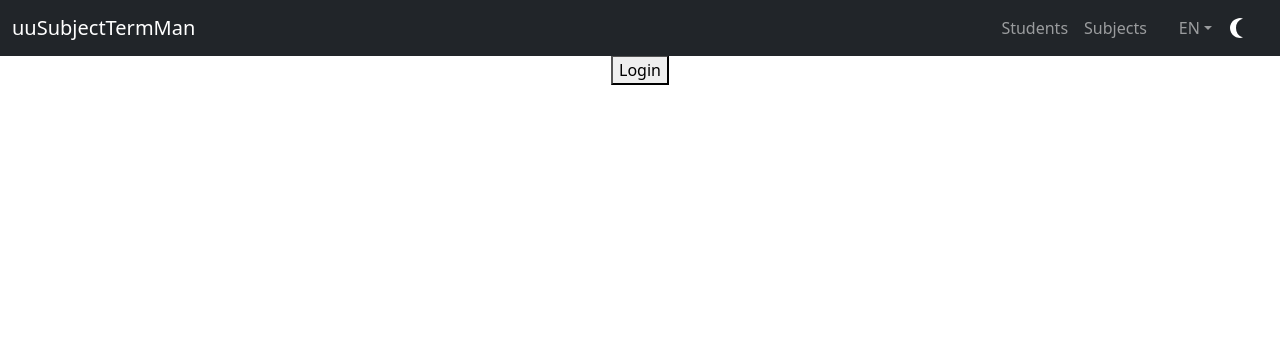
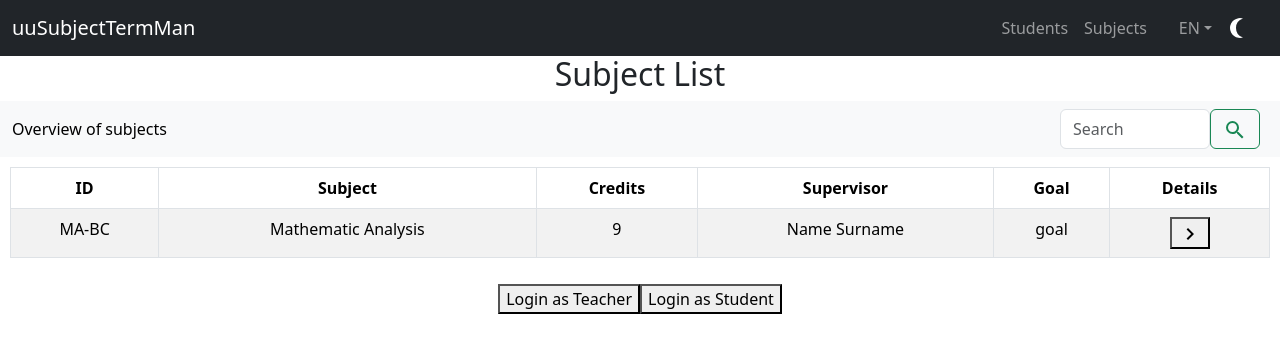
Before and after one commit to kolumber23/SubjectTermMan_Team2, a React (Create React App) app in the folder client/: page /subject in a window 1280 px wide. Shown: the top 352 px of the page. Built offline with nearby package versions, Linux system fonts and the light colour scheme.

Commit message:
dodani studentu

```diff
--- a/client/src/App.js
+++ b/client/src/App.js
@@ -1,4 +1,5 @@
-import React, { useState } from "react";
+import './App.css';
+import React from "react";
 import { Outlet, useNavigate } from 'react-router-dom';
 import 'bootstrap/dist/css/bootstrap.min.css';
 import Navbar from "react-bootstrap/Navbar";
@@ -7,36 +8,12 @@ import NavDropdown from "react-bootstrap/NavDropdown";
 import Container from "react-bootstrap/Container";
 import Offcanvas from "react-bootstrap/Offcanvas";
 import Icon from '@mdi/react';
-import { mdiWhiteBalanceSunny, mdiMoonWaningCrescent } from '@mdi/js';
-import LoginModal from "./components/LoginModal"; // Import the LoginModal component
-import './App.css'; // Import CSS file
+import { mdiMoonWaningCrescent } from '@mdi/js';
+import SubjectList from "./bricks/SubjectList"; // Import SubjectList component
+import SubjectDetails from "./bricks/SubjectDetails"; // Import SubjectDetails component
 
 function App() {
-  let navigate = useNavigate();
-  const [loggedIn, setLoggedIn] = useState(false); // State to track login status
-  const [showLoginModal, setShowLoginModal] = useState(false); // State to control the visibility of the login modal
-
-  // Function to handle login
-  const handleLogin = () => {
-    // For simplicity, let's assume authentication is successful
-    setLoggedIn(true);
-    setShowLoginModal(false); // Close the login modal after successful login
-  };
-
-  // Function to handle logout
-  const handleLogout = () => {
-    setLoggedIn(false);
-  };
-
-  // Function to navigate to the subject details page
-  const openSubjectDetails = () => {
-    navigate("/subject-details");
-  };
-
-  // Function to handle opening login modal
-  const handleLoginButtonClick = () => {
-    setShowLoginModal(true);
-  };
+  const navigate = useNavigate();
 
   return (
     <div className="App">
@@ -48,22 +25,20 @@ function App() {
         variant="dark"
       >
         <Container fluid>
-          <Navbar.Brand onClick={() => navigate("/")}>  uuSubjectTermMan  </Navbar.Brand>
+          <Navbar.Brand onClick={() => navigate("/")}>uuSubjectTermMan</Navbar.Brand>
           <Navbar.Toggle aria-controls={`offcanvasNavbar-expand-sm`} />
           <Navbar.Offcanvas id={`offcanvasNavbar-expand-sm`}>
             <Offcanvas.Header closeButton>
-              <Offcanvas.Title id={`offcanvasNavbarLabel-expand-sm`}>
-                uuSubjectTermMan
-              </Offcanvas.Title>
+              <Offcanvas.Title id={`offcanvasNavbarLabel-expand-sm`}>uuSubjectTermMan</Offcanvas.Title>
             </Offcanvas.Header>
             <Offcanvas.Body>
               <Nav className="justify-content-end flex-grow-1 pe-3 d-flex align-items-center">
-                <Nav.Link href="/student">  Students  </Nav.Link>
-                <Nav.Link href="/subject">  Subjects   </Nav.Link>
+                <Nav.Link href="/student">Students</Nav.Link>
+                <Nav.Link href="/subject">Subjects</Nav.Link>
                 <span className='me-3'></span>
                 <NavDropdown title="EN" id="basic-nav-dropdown" noCaret>
-                  <NavDropdown.Item href="#en">English     EN</NavDropdown.Item>
-                  <NavDropdown.Item href="#sk">Čeština     CZ</NavDropdown.Item>
+                  <NavDropdown.Item href="#en">English EN</NavDropdown.Item>
+                  <NavDropdown.Item href="#sk">Čeština CZ</NavDropdown.Item>
                 </NavDropdown>
                 <span className="me-2"></span>
                 <Icon path={mdiMoonWaningCrescent} size={1} color="white"/>
@@ -73,13 +48,8 @@ function App() {
         </Container>
       </Navbar>
 
-      {/* Render Login modal */}
-      <LoginModal show={showLoginModal} onClose={() => setShowLoginModal(false)} onLogin={handleLogin} />
-
-      {/* Render components based on login status */}
-      {!loggedIn && <button onClick={handleLoginButtonClick}>Login</button>}
-      {loggedIn && <Outlet />}
-
+      {/* Outlet for rendering nested routes */}
+      <Outlet />
     </div>
   );
 }
--- /dev/null
+++ b/client/src/bricks/SubjectDetailsModal.js
@@ -0,0 +1,48 @@
+import React from "react";
+import Modal from "react-bootstrap/Modal";
+import Button from "react-bootstrap/Button";
+import SubjectDetails from "./SubjectDetails";
+
+function SubjectDetailsModal({ show, onHide, subjectDetails, loggedInUser }) {
+  if (!subjectDetails || !subjectDetails.subjectId) {
+    return (
+      <Modal show={show} onHide={onHide}>
+        <Modal.Header closeButton>
+          <Modal.Title>Error</Modal.Title>
+        </Modal.Header>
+        <Modal.Body>Subject details not found.</Modal.Body>
+        <Modal.Footer>
+          <Button variant="secondary" onClick={onHide}>
+            Close
+          </Button>
+        </Modal.Footer>
+      </Modal>
+    );
+  }
+
+  // Check if loggedInUser exists and has a role property
+  const userRole = loggedInUser?.role || '';
+
+  return (
+    <Modal show={show} onHide={onHide} size="lg">
+      <Modal.Header closeButton>
+        <Modal.Title>Subject Details</Modal.Title>
+      </Modal.Header>
+      <Modal.Body>
+        {/* Pass loggedInUser prop to SubjectDetails component */}
+        <SubjectDetails subjectId={subjectDetails.subjectId} loggedInUser={loggedInUser} />
+      </Modal.Body>
+      <Modal.Footer>
+        <Button variant="secondary" onClick={onHide}>
+          Close
+        </Button>
+        {/* Render additional buttons based on user role */}
+        {userRole === 'teacher' && (
+          <Button variant="primary">Add Assignment</Button>
+        )}
+      </Modal.Footer>
+    </Modal>
+  );
+}
+
+export default SubjectDetailsModal;
--- a/client/src/bricks/SubjectList.js
+++ b/client/src/bricks/SubjectList.js
@@ -1,27 +1,20 @@
-// SubjectList.js
 import React, { useState, useMemo } from "react";
 import { Table, Navbar, Form, Button } from "react-bootstrap";
 import Icon from "@mdi/react";
 import { mdiMagnify, mdiChevronRight } from "@mdi/js";
-// Remove unused import statement for Link
-// import { Link, useNavigate } from "react-router-dom";
 
-import "../styles/styles.css"; // Corrected import statement
-
-export default function SubjectList({ subjectL }) {
+export default function SubjectList({ subjectL, onViewDetails }) {
   const [searchBy, setSearchBy] = useState("");
-  // Remove unused hook
-  // const navigate = useNavigate();
 
   const filteredSubjectL = useMemo(() => {
-    const filteredList = subjectL.filter((item) => {
+    if (!subjectL) return [];
+    return subjectL.filter((item) => {
       return (
         item.name.toLowerCase().includes(searchBy.toLowerCase()) ||
         item.supervisor.toLowerCase().includes(searchBy.toLowerCase()) ||
         item.goal.toLowerCase().includes(searchBy.toLowerCase())
       );
     });
-    return filteredList;
   }, [searchBy, subjectL]);
 
   function handleSearch(event) {
@@ -32,12 +25,6 @@ export default function SubjectList({ subjectL }) {
   function handleSearchDelete(event) {
     if (!event.target.value) setSearchBy("");
   }
-
-  // Function to open subject details
-  const openSubjectDetails = (subjectId) => {
-    // Remove navigate function as it's not used
-    // navigate(`/subject-details/${subjectId}`);
-  };
 
   return (
     <div>
@@ -78,7 +65,7 @@ export default function SubjectList({ subjectL }) {
               <th>Credits</th>
               <th>Supervisor</th>
               <th>Goal</th>
-              <th>Details</th> {/* New column for details */}
+              <th>Details</th>
             </tr>
           </thead>
           <tbody>
@@ -91,9 +78,8 @@ export default function SubjectList({ subjectL }) {
                   <td> {subject.supervisor} </td>
                   <td> {subject.goal} </td>
                   <td>
-                    {/* Button to open subject details */}
                     <button
-                      onClick={() => openSubjectDetails(subject.subjectId)}
+                      onClick={() => onViewDetails(subject.subjectId)}
                       className="details-button"
                     >
                       <Icon size={1} path={mdiChevronRight} />
--- a/client/src/routes/SubjectR.js
+++ b/client/src/routes/SubjectR.js
@@ -1,29 +1,72 @@
-// SubjectR.js
-import React from "react";
+import React, { useState } from "react";
 import SubjectList from "../bricks/SubjectList";
+import SubjectDetailsModal from "../bricks/SubjectDetailsModal";
 
 function SubjectR() {
-  const subjectL = [
+  const [selectedSubject, setSelectedSubject] = useState(null);
+  const [showModal, setShowModal] = useState(false);
+  const [loggedInUser, setLoggedInUser] = useState(null); // Initialize loggedInUser state
+
+  const onViewDetails = (subjectId) => {
+    console.log("Viewing details for subject ID:", subjectId);
+    setSelectedSubject(subjectId);
+    setShowModal(true);
+  };
+
+  // Function to log in as teacher
+  const loginAsTeacher = () => {
+    setLoggedInUser({ role: "teacher" });
+  };
+
+  // Function to log in as student
+  const loginAsStudent = () => {
+    setLoggedInUser({ role: "student" });
+  };
+
+  // Sample list of subjects with details
+  const subjectList = [
     {
-      "subjectId": "MA-BC",
-      "name": "Mathematic Analysis",
-      "credits": 9,
-      "supervisor": "Name Surname",
-      "goal": "goal",
-      "degree": "Bc",
-      "language": "cz",
-      "description": "description",
-      "subjectTermList": ["24-S01-MA-BC","24-S02-MA-BC", "23-W01-MA-BC"],
-      "school": "Unicorn University"
-    }
+      subjectId: "MA-BC",
+      name: "Mathematic Analysis",
+      credits: 9,
+      supervisor: "Name Surname",
+      goal: "goal",
+      degree: "Bc",
+      language: "cz",
+      description: "description",
+      subjectTermList: ["24-S01-MA-BC", "24-S02-MA-BC", "23-W01-MA-BC"],
+      school: "Unicorn University"
+    },
+    // Add more subjects here
   ];
 
   return (
     <div>
       <h2>Subject List</h2>
-      <SubjectList subjectL={subjectL}/>
+      <SubjectList subjectL={subjectList} onViewDetails={onViewDetails} />
+      <SubjectDetailsModal
+        show={showModal}
+        onHide={() => setShowModal(false)}
+        subjectDetails={
+          selectedSubject
+            ? subjectList.find((subject) => subject.subjectId === selectedSubject)
+            : null
+        }
+        loggedInUser={loggedInUser} // Pass loggedInUser prop to SubjectDetailsModal
+      />
+      {/* Login buttons */}
+      {loggedInUser === null && (
+        <>
+          <button onClick={loginAsTeacher}>Login as Teacher</button>
+          <button onClick={loginAsStudent}>Login as Student</button>
+        </>
+      )}
+      {/* Logout button */}
+      {loggedInUser !== null && (
+        <button onClick={() => setLoggedInUser(null)}>Logout</button>
+      )}
     </div>
   );
-};
+}
 
 export default SubjectR;
```
Also changed, not shown: client/src/bricks/SubjectDetails.js (+41 -25 lines).
